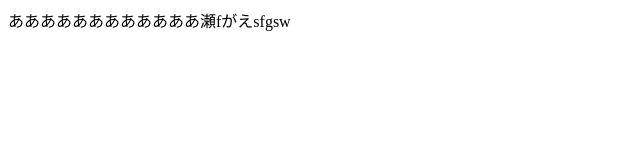
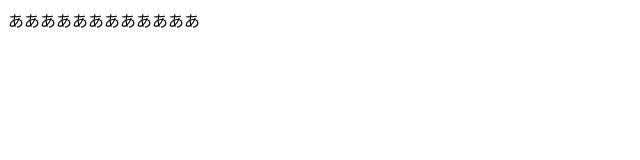
Before and after one commit to ichi1251/yesGit, a plain HTML site: page index.html in a window 1280 px wide. Shown: the whole page, without its empty margins (0-640 px from the left). Drawn offline with Linux system fonts and the light colour scheme.

Commit message:
Revert "drげ"
This reverts commit a3f9522c887c5ea5d57697a58df9028dea3f3be6.

```diff
--- a/index.html
+++ b/index.html
@@ -7,6 +7,6 @@
     <title>Document</title>
 </head>
 <body>
-    ああああああああああああ瀬fがえsfgsw
+    ああああああああああああ
 </body>
 </html>
```
